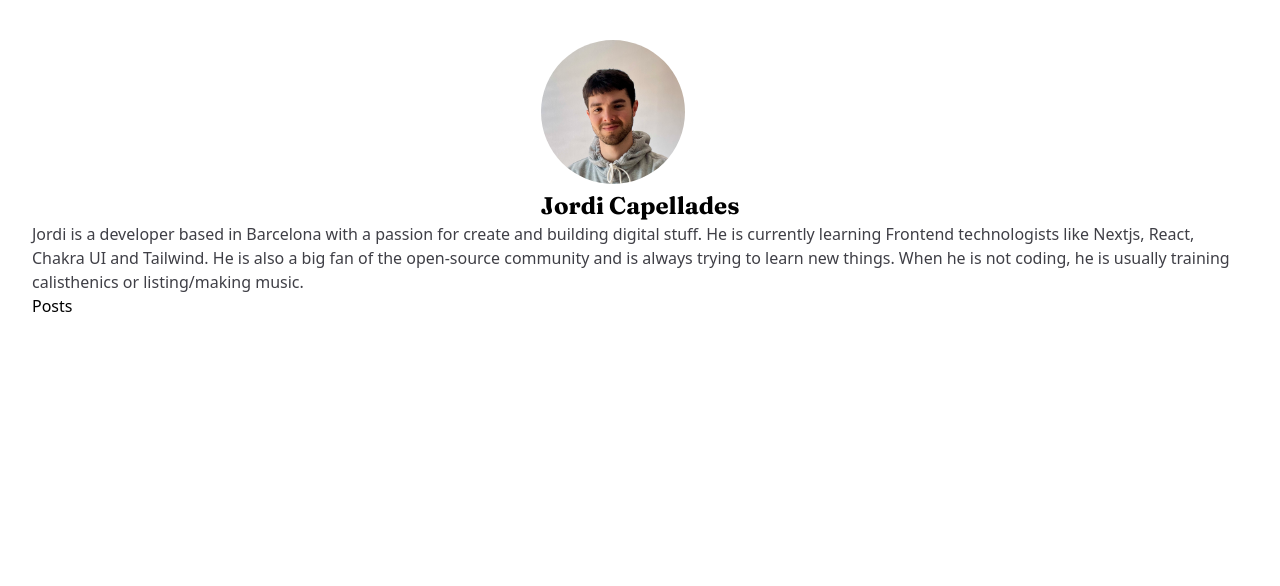
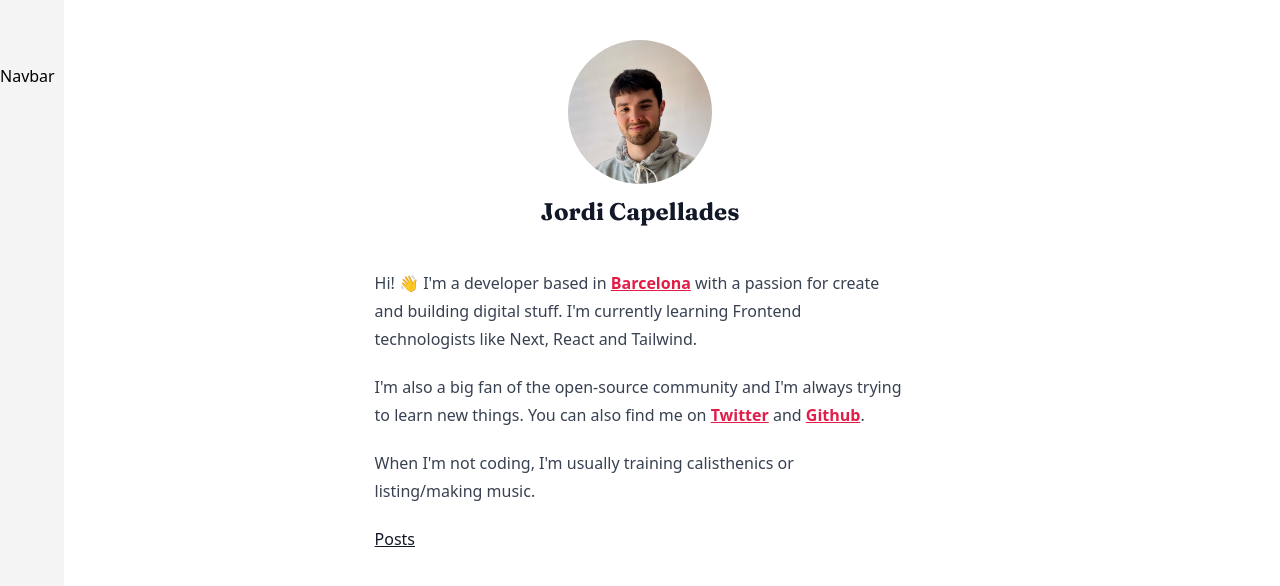
Before and after one commit to jordicapedo/blogger, a Next.js app: page / in a window 1280 px wide. Shown: the top 586 px of the page. Built offline with nearby package versions, Linux system fonts and the light colour scheme.

Commit message:
add more styles

```diff
--- a/components/date.js
+++ b/components/date.js
@@ -3,7 +3,7 @@ import { parseISO, format } from 'date-fns'
 export default function Date({ dateString }) {
   const date = parseISO(dateString)
   return (
-    <time className="text-[#a1a1aa]" dateTime={dateString}>
+    <time className="text-[#a1a1aa] text-xs" dateTime={dateString}>
       {format(date, 'LLLL d, yyyy')}
     </time>
   )
--- a/components/layout.js
+++ b/components/layout.js
@@ -1,4 +1,3 @@
-import Head from 'next/head'
 import Image from 'next/image'
 import Link from 'next/link'
 
@@ -7,24 +6,8 @@ export const siteTitle = 'Jordi Capellades'
 
 export default function Layout({ children, home }) {
   return (
-    <div className="container mt-10 mx-auto flex flex-col items-center justify-center">
-      <Head>
-        <title>Jordi Capellades</title>
-        <link rel="icon" href="https://emojicdn.elk.sh/🦁" />
-        <meta
-          name="description"
-          content="Learn how to build a personal website using Next.js"
-        />
-        <meta
-          property="og:image"
-          content={`https://og-image.vercel.app/${encodeURI(
-            siteTitle
-          )}.png?theme=light&md=0&fontSize=75px&images=https%3A%2F%2Fassets.vercel.com%2Fimage%2Fupload%2Ffront%2Fassets%2Fdesign%2Fnextjs-black-logo.svg`}
-        />
-        <meta name="og:title" content={siteTitle} />
-        <meta name="twitter:card" content="summary_large_image" />
-      </Head>
-      <header className="">
+    <div className="prose container mt-10 mx-auto flex flex-col items-center justify-center px-8">
+      <header className="flex items-center flex-col gap-3">
         {home && (
           <>
             <Image
@@ -39,14 +22,18 @@ export default function Layout({ children, home }) {
           </>
         )}
       </header>
-      <main>{children}</main>
-      {!home && (
-        <div className="">
-          <Link href="/">
-            <a className="">← Back to home</a>
-          </Link>
-        </div>
-      )}
+      <main className="mb-10">
+        {children}
+        {!home && (
+          <div className="mt-10">
+            <Link href="/">
+              <a className="font-bold no-underline hover:underline">
+                ← Back to home
+              </a>
+            </Link>
+          </div>
+        )}
+      </main>
     </div>
   )
 }
--- a/components/layoutPost.js
+++ b/components/layoutPost.js
@@ -1,34 +1,15 @@
-import Head from 'next/head'
-import Image from 'next/image'
 import Link from 'next/link'
-
-const name = 'Jordi Capellades'
-export const siteTitle = 'Jordi Capellades'
 
 export default function Layout({ children }) {
   return (
-    <div className="container mt-10 mx-auto flex flex-col items-center justify-center">
-      <Head>
-        <title>Jordi Capellades</title>
-        <link rel="icon" href="https://emojicdn.elk.sh/🦁" />
-        <meta
-          name="description"
-          content="Learn how to build a personal website using Next.js"
-        />
-        <meta
-          property="og:image"
-          content={`https://og-image.vercel.app/${encodeURI(
-            siteTitle
-          )}.png?theme=light&md=0&fontSize=75px&images=https%3A%2F%2Fassets.vercel.com%2Fimage%2Fupload%2Ffront%2Fassets%2Fdesign%2Fnextjs-black-logo.svg`}
-        />
-        <meta name="og:title" content={siteTitle} />
-        <meta name="twitter:card" content="summary_large_image" />
-      </Head>
+    <div className="prose container mt-10 mx-auto flex flex-col items-center justify-center px-8">
       <main className="mb-10">
         {children}
         <div className="mt-10">
           <Link href="/posts">
-            <a className="font-bold hover:underline">← Back to posts</a>
+            <a className="font-bold no-underline hover:underline">
+              ← Back to posts
+            </a>
           </Link>
         </div>
       </main>
--- /dev/null
+++ b/components/layoutPosts.js
@@ -0,0 +1,23 @@
+import Link from 'next/link'
+
+const name = 'Jordi Capellades'
+export const siteTitle = 'Jordi Capellades'
+
+export default function Layout({ children, home }) {
+  return (
+    <div className="prose container mt-10 mx-auto px-8">
+      <main className="mb-10">
+        {children}
+        {!home && (
+          <div className="mt-10">
+            <Link href="/">
+              <a className="font-bold no-underline hover:underline">
+                ← Back to home
+              </a>
+            </Link>
+          </div>
+        )}
+      </main>
+    </div>
+  )
+}
--- /dev/null
+++ b/components/navbar.js
@@ -0,0 +1,7 @@
+export default function Navbar() {
+  return (
+    <nav className="bg-zinc-100 p-3 sm:p-0 sm:pt-16 mb-2 m-4 sm:m-0 rounded-xl sm:rounded-none flex sm:block gap-x-12 sm:gap-x-0 justify-center sm:h-screen sm:fixed sm:inset-y-0 sm:left-0 sm:w-16 sm:space-y-6">
+      Navbar
+    </nav>
+  )
+}
--- a/pages/_document.js
+++ b/pages/_document.js
@@ -1,4 +1,7 @@
 import Document, { Html, Head, Main, NextScript } from 'next/document'
+
+const name = 'Jordi Capellades'
+export const siteTitle = 'Jordi Capellades'
 
 class MyDocument extends Document {
   render() {
@@ -11,6 +14,17 @@ class MyDocument extends Document {
             href="https://fonts.googleapis.com/css2?family=Fraunces:opsz,wght@9..144,700&family=Public+Sans:wght@400;600&display=swap"
             rel="stylesheet"
           />
+          <link rel="icon" href="https://emojicdn.elk.sh/🌍" />
+          <title>Jordi Capellades</title>
+          <meta name="description" content="Jordi website using Next.js" />
+          <meta
+            property="og:image"
+            content={`https://og-image.vercel.app/${encodeURI(
+              siteTitle
+            )}.png?theme=light&md=0&fontSize=75px&images=https%3A%2F%2Fassets.vercel.com%2Fimage%2Fupload%2Ffront%2Fassets%2Fdesign%2Fnextjs-black-logo.svg`}
+          />
+          <meta name="og:title" content={siteTitle} />
+          <meta name="twitter:card" content="summary_large_image" />
         </Head>
         <body>
           <Main />
--- a/pages/index.js
+++ b/pages/index.js
@@ -1,26 +1,64 @@
 import Layout from '../components/layout'
 import { getSortedPostsData } from '../lib/posts'
 import Link from 'next/link'
+import Head from 'next/head'
+import Navbar from '../components/navbar'
 
 export default function Home({ allPostsData }) {
   return (
+    <>
+      <Navbar />
       <Layout home>
+        <Head>
+          <title>Jordi Capellades</title>
+        </Head>
         <section className="">
-        <p className="text-[#3f3f46]">
-          Jordi is a developer based in Barcelona with a passion for create and
-          building digital stuff. He is currently learning Frontend
-          technologists like Nextjs, React, Chakra UI and Tailwind. He is also a
-          big fan of the open-source community and is always trying to learn new
-          things. When he is not coding, he is usually training calisthenics or
+          <p className="">
+            Hi! 👋 I'm a developer based in{' '}
+            <a
+              className="decoration-[#e11d48] text-[#e11d48] font-bold"
+              target="_blank"
+              href="https://www.google.es/maps/place/Barcelona/@41.3926467,2.0701495,12z/data=!3m1!4b1!4m5!3m4!1s0x12a49816718e30e5:0x44b0fb3d4f47660a!8m2!3d41.3873974!4d2.168568"
+            >
+              Barcelona
+            </a>{' '}
+            with a passion for create and building digital stuff. I'm currently
+            learning Frontend technologists like Next, React and Tailwind.
+          </p>
+          <p className="">
+            I'm also a big fan of the open-source community and I'm always
+            trying to learn new things. You can also find me on{' '}
+            <a
+              className="decoration-[#e11d48] text-[#e11d48] font-bold"
+              href="https://twitter.com/CodesJordi"
+              target="_blank"
+              title="Twitter"
+            >
+              Twitter
+            </a>{' '}
+            and{' '}
+            <a
+              className="decoration-[#e11d48] text-[#e11d48] font-bold"
+              href="https://github.com/jordicapedo"
+              target="_blank"
+              title="Github"
+            >
+              Github
+            </a>
+            .
+          </p>
+          <p className="">
+            When I'm not coding, I'm usually training calisthenics or
             listing/making music.
           </p>
         </section>
         <section>
           <Link href="/posts">
-          <a>Posts</a>
+            <a className="">Posts</a>
           </Link>
         </section>
       </Layout>
+    </>
   )
 }
 
--- a/pages/posts.js
+++ b/pages/posts.js
@@ -1,4 +1,4 @@
-import Layout from '../components/layout'
+import LayoutPosts from '../components/layoutPosts'
 import Head from 'next/head'
 import { getSortedPostsData } from '../lib/posts'
 import Link from 'next/link'
@@ -6,17 +6,17 @@ import Date from '../components/date'
 
 export default function Post({ allPostsData }) {
   return (
-    <Layout>
+    <LayoutPosts>
       <Head>
         <title>Jordi's Blog</title>
       </Head>
       <section className="">
         <h1 className="text-2xl font-bold mb-4">Blog</h1>
-        <ul className="">
+        <ul className="text-xs md:text-base">
           {allPostsData.map(({ id, date, title }) => (
-            <li className="" key={id}>
+            <li className="flex items-center justify-between gap-5" key={id}>
               <Link href={`/posts/${id}`}>
-                <a>{title}</a>
+                <a className="no-underline hover:underline">{title}</a>
               </Link>
               <br />
               <small className="">
@@ -26,7 +26,7 @@ export default function Post({ allPostsData }) {
           ))}
         </ul>
       </section>
-    </Layout>
+    </LayoutPosts>
   )
 }
 
--- a/pages/posts/[id].js
+++ b/pages/posts/[id].js
@@ -10,7 +10,7 @@ export default function Post({ postData }) {
       <Head>
         <title>{postData.title}</title>
       </Head>
-      <article className="prose">
+      <article className="">
         <h1 className="text-2xl font-bold mb-2">{postData.title}</h1>
         <div className="mb-6">
           <Date dateString={postData.date} />
--- a/tailwind.config.js
+++ b/tailwind.config.js
@@ -8,10 +8,6 @@ module.exports = {
     fontFamily: {
       title: ['Fraunces', 'serif']
     },
-    container: {
-      center: true,
-      padding: '2rem'
-    },
     extend: {}
   },
   plugins: [require('@tailwindcss/typography')]
```
Lines whose indentation alone changed are shown as unchanged.
